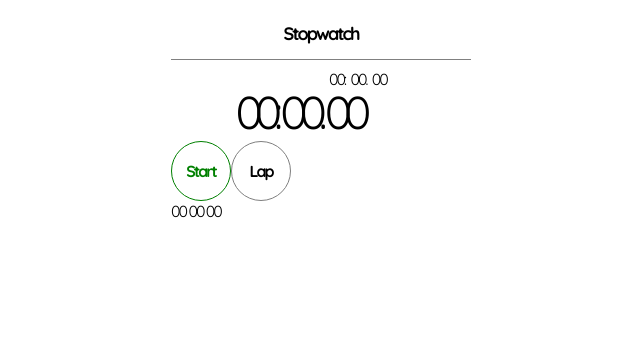
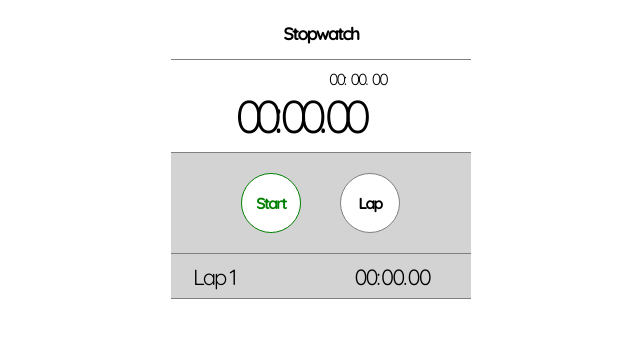
Before and after one commit to MyLightIsOn/timerApp, a plain HTML site: page index.html in a window 1280 px wide. Both pictures are taken after a click on the element "Lap". Shown: the whole page, without its empty margins (319-959 px from the left). Drawn offline with Linux system fonts and the light colour scheme.

Commit message:
Laps increment

```diff
--- a/script.js
+++ b/script.js
@@ -39,19 +39,7 @@ timerApp = {
 		});
 
 		lap.addEventListener('click', function(){
-			var mainTimer = timerApp.settings.maintimer,
-				lapHolder = timerApp.settings.lapholder,
-				lapList = timerApp.settings.laplist,
-				clonedTimer = mainTimer.cloneNode(true),
-				newSpan = document.createElement('span');
-
-				/*Adds lap time to top*/
-				clonedTimer.className = 'lap-clone';
-				lapHolder.innerHTML = clonedTimer.innerHTML;
-
-				/*Adds lap time to list*/
-				newSpan.innerHTML = clonedTimer.innerHTML;
-				lapList.appendChild(newSpan)
+			 timerApp.lapIncrement();
 		});
 	},
 
@@ -61,6 +49,28 @@ timerApp = {
 
 	stopTimer: function(){
 		timerApp.timerClear()
+	},
+
+	lapIncrement: function(){
+		var mainTimer = timerApp.settings.maintimer,
+			lapHolder = timerApp.settings.lapholder,
+			lapList = timerApp.settings.laplist,
+			clonedTimer = mainTimer.cloneNode(true),
+			newSpan = document.createElement('span'),
+			lapNumber;
+
+		/*Adds lap time to top*/
+		clonedTimer.className = 'lap-clone';
+		lapHolder.innerHTML = clonedTimer.innerHTML;
+
+		/*Adds lap time to list*/
+		newSpan.className = 'lap-list-item';
+
+		/*Counts lap number and adds to lap list*/
+		lapNumber = lapList.childNodes.length + 1;
+		newSpan.innerHTML = clonedTimer.innerHTML;
+		newSpan.insertAdjacentHTML( 'afterbegin' , '<span class="lap-count">Lap ' + lapNumber + '</span>');
+		lapList.appendChild(newSpan)
 	},
 
 	timerInterval: function(){
--- a/styles.less
+++ b/styles.less
@@ -22,7 +22,7 @@ html {
 
     #main-timer {
         width: 171px;
-        margin: 23px auto 0;
+        margin: 27px auto 7px;
 
         span {
             text-align: center;
@@ -64,6 +64,12 @@ html {
     }
 
     #interface {
+        border-bottom: 1px solid #808080;
+        border-top: 1px solid #808080;
+        padding: 20px 0;
+        position: relative;
+        background-color: #d3d3d3;
+
         span {
             display: table-cell;
             vertical-align: middle;
@@ -73,16 +79,72 @@ html {
             height: 60px;
             width: 60px;
             text-align: center;
+            cursor: pointer;
+            background-color: #fff;
         }
 
         span.start {
             border-color: #008000;
             color: #008000;
+            position: relative;
+            left: 70px;
         }
 
         span.stop {
             border-color: #ff0000;
             color: #ff0000;
+            position: relative;
+            left: 70px;
+        }
+
+        span.lap {
+            position: relative;
+            left: 109px;
+        }
+    }
+
+    #lap-list {
+        .lap-list-item {
+            display: block;
+            border-bottom: 1px solid #808080;
+            background-color: #d3d3d3;
+            position: relative;
+            height: 45px;
+
+            span {
+                font-size: 22px;
+                top: 9px;
+            }
+
+            .minutes {
+                position: relative;
+                left: 42%;
+            }
+
+            .seconds {
+                position: relative;
+                left: 42%;
+            }
+
+            .milliseconds {
+                position: relative;
+                left: 42%;
+            }
+
+            .minutes:after {
+                content: ':';
+            }
+
+            .seconds:after {
+                content: '.';
+            }
+
+            .lap-count {
+                width: 55px;
+                display: inline-block;
+                position: relative;
+                left: 22px;
+            }
         }
     }
 }
```
Also changed, not shown: styles.css.
